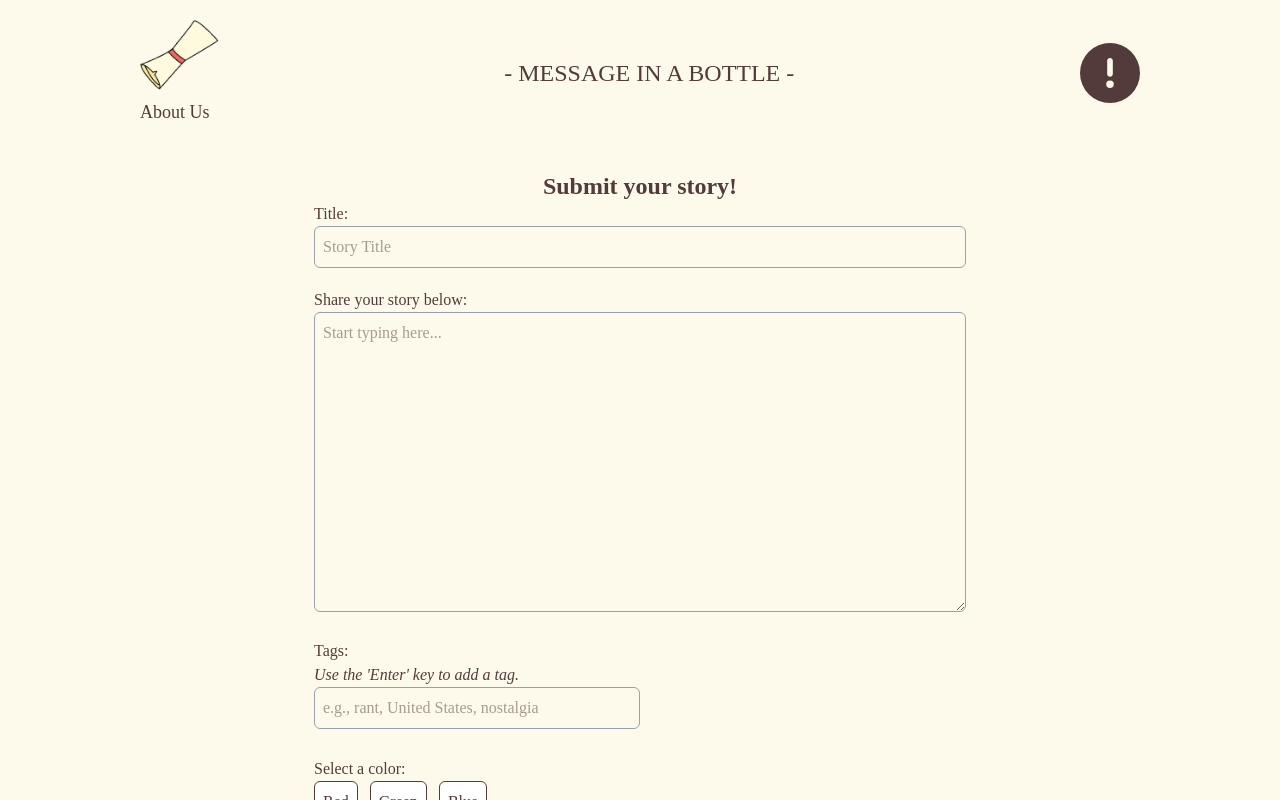
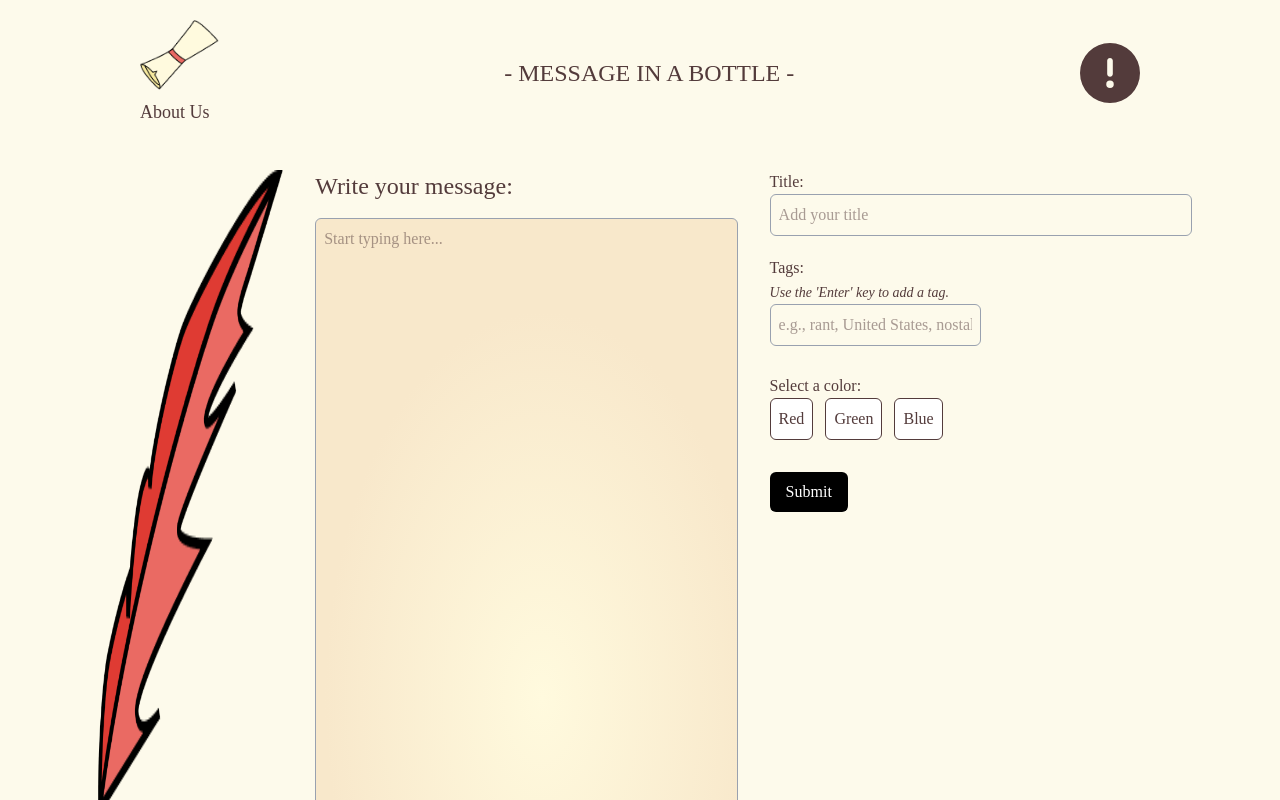
Before and after one commit to itsevelync/Hack-W-CC, a React (Vite) app in the folder client/: page /submit in a window 1280 px wide. Shown: the top 800 px of the page. Built offline with nearby package versions, Linux system fonts and the light colour scheme; a web font is replaced by a local one.

Commit message:
Update Submit.jsx

```diff
--- a/client/src/pages/Submit.jsx
+++ b/client/src/pages/Submit.jsx
@@ -1,5 +1,6 @@
 import React, { useState } from 'react';
 import { IoClose } from "react-icons/io5";
+import feather from '../assets/feather.png';
 import Navbar from "../components/Navbar";
 
 function Submit() {
@@ -103,25 +104,16 @@ function Submit() {
 
     return (
         <>
-            <Navbar page="submit"/>
-            <div className='w-full max-w-[700px] m-auto p-6'>
-                <h1 className="font-bold text-center text-2xl">Submit your story!</h1>
-                <form id="submitForm" onSubmit={handleSubmit}>
-
-                    <label htmlFor="title">Title:</label><br />
-                    <input
-                        className="border w-full border-gray-400 p-2 rounded-md mb-5"
-                        type="text"
-                        id="title"
-                        name="title"
-                        placeholder="Story Title"
-                        value={title}
-                        onChange={handleTitleChange}
-                    />
-
-                    <label htmlFor="description">Share your story below:</label><br />
+            <Navbar page="submit" />
+            <div className='w-full h-screen max-w-9/10 justify-center m-auto p-6'>
+                {/* <h1 className='text-center text-xl pb-4'>Message in a Bottle</h1> */}
+                <form className='h-full w-full' id="submitForm" onSubmit={handleSubmit}>
+                    <div className="grid grid-cols-5 gap-8 h-full w-full">
+                        <img className='col-start-1 h-full w-full' src={feather} />
+                        <div className='col-start-2 col-span-2 h-full w-full'>
+                            <h1 className="text-left text-2xl pb-4">Write your message:</h1>
                             <textarea
-                        className="border w-full border-gray-400 p-2 rounded-md h-[300px] mb-5"
+                                className="border w-full border-gray-400 p-2 rounded-md h-full mb-5 col-start-1 resize-none search-bg"
                                 id="description"
                                 name="description"
                                 placeholder="Start typing here..."
@@ -129,12 +121,25 @@ function Submit() {
                                 onChange={handleDescriptionChange}
                                 onKeyDown={handleKeyDown}
                             ></textarea>
+                        </div>
 
-                    <label htmlFor="tags">Tags:
+                        <div className='col-start-4 col-span-2 h-full w-full'>
+                            <label htmlFor="title">Title:</label><br />
+                            <input
+                                className="border w-full border-gray-400 p-2 rounded-md mb-5"
+                                type="text"
+                                id="title"
+                                name="title"
+                                placeholder="Add your title"
+                                value={title}
+                                onChange={handleTitleChange}
+                            />
+
+                            <label className='col-start-2' htmlFor="tags">Tags:
                                 <br />
-                    <em>Use the 'Enter' key to add a tag.</em></label><br />
+                                <em className='text-sm'>Use the 'Enter' key to add a tag.</em></label><br />
                             <input
-                        className="border border-gray-400 rounded-md p-2 w-[50%]"
+                                className="border border-gray-400 rounded-md p-2 w-[50%] col-start-2"
                                 type="text"
                                 id="tags"
                                 name="tags"
@@ -144,11 +149,11 @@ function Submit() {
                                 onKeyDown={handleTagKeyPress}
                             />
 
-                    <div className="tags-container flex gap-2 mt-2 mb-5" id="tagsContainer">
+                            <div className="w-full tags-container flex gap-2 mt-2 mb-5 col-start-2 flex-wrap" id="tagsContainer">
                                 {tags.map((tag, index) => (
                                     <span
                                         key={index}
-                                className="tag cursor-pointer border p-1 rounded-sm flex justify-center items-center"
+                                        className="tag cursor-pointer border p-2 rounded-md flex justify-center items-center bg-m-purple"
                                         onClick={() => handleTagDelete(index)}
                                     >
                                         <span className="delete-tag pointer mr-1">
@@ -160,7 +165,7 @@ function Submit() {
                             </div>
 
                             {/* Color Buttons */}
-                    <label htmlFor="color">Select a color:</label><br />
+                            <label className='col-start-2' htmlFor="color">Select a color:</label><br />
                             <div className="flex gap-3 mb-5">
                                 <button
                                     type="button"
@@ -184,13 +189,16 @@ function Submit() {
                                     Blue
                                 </button>
                             </div>
+                            <button className="rounded-md cursor-pointer mt-3 bg-black px-4 py-2 text-white" type="submit">
+                                Submit
+                            </button>
+                        </div>
+                    </div>
 
                     {/* Error Message */}
                     {error && <p className="text-red-500 text-sm">{error}</p>}
 
-                    <button className="rounded-md cursor-pointer mt-3 bg-black px-4 py-2 text-white" type="submit">
-                        Submit
-                    </button>
+
                 </form>
             </div>
         </>
```
Lines whose indentation alone changed are shown as unchanged.
